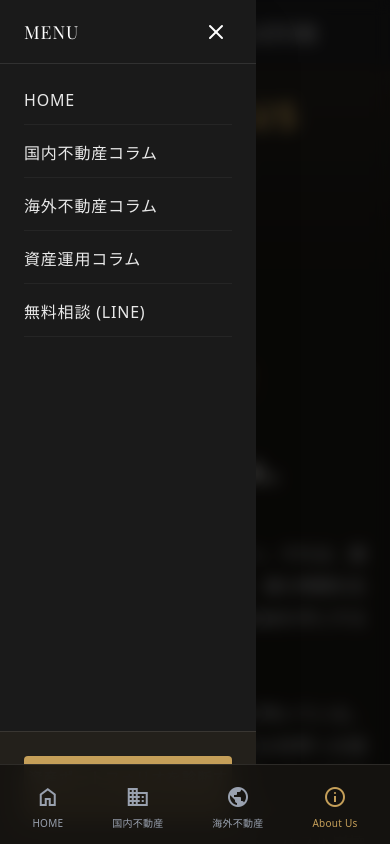
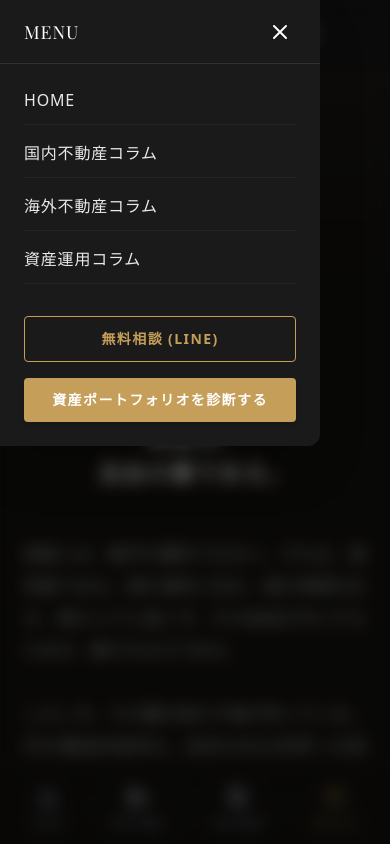
Before and after one commit to tomohiro-takahashi/wealth-navigator-2026, a Next.js app: page /about in a window 390 px wide. Both pictures are taken after a click on the button "Menu". Shown: the top 844 px of the page. Built offline with nearby package versions, Linux system fonts and the light colour scheme.

Commit message:
feat: Refine Header UI and unify Menu logic
- Implement MenuContext for shared drawer state\n- Refactor Header to use solid black, compact drawer design\n- Add HomeHeader to fix homepage state and remove legacy search icon\n- Polish drawer buttons (Gold LINE button, wider layout)

```diff
--- a/src/app/layout.tsx
+++ b/src/app/layout.tsx
@@ -22,6 +22,7 @@ export const metadata: Metadata = {
 import { Header } from "@/components/common/Header";
 import { Footer } from "@/components/common/Footer";
 import { BottomNav } from "@/components/common/BottomNav";
+import { MenuProvider } from "@/context/MenuContext";
 
 export default function RootLayout({
   children,
@@ -37,6 +38,7 @@ export default function RootLayout({
       <body
         className={`${notoSansJP.variable} ${shipporiMincho.variable} antialiased bg-[#F8F9FA] text-[#1A1A1B] pt-0 flex flex-col min-h-screen font-sans`}
       >
+        <MenuProvider>
           {/* pt-0 because Hero often goes under header or handles its own spacing. Resetting default top padding. */}
           <Header />
           <main className="flex-grow pb-24 md:pb-0">
@@ -44,6 +46,7 @@ export default function RootLayout({
           </main>
           <Footer />
           <BottomNav />
+        </MenuProvider>
       </body>
     </html>
   );
--- a/src/app/page.tsx
+++ b/src/app/page.tsx
@@ -3,6 +3,7 @@ import { getList } from '@/lib/microcms';
 import { Article, Property } from '@/types';
 import { getCategoryLabel } from '@/lib/utils';
 import Link from 'next/link';
+import { HomeHeader } from '@/components/home/HomeHeader';
 
 // ISR Configuration
 export const revalidate = 60;
@@ -69,17 +70,8 @@ export default async function Home() {
 
         {/* Header & Hero Section */}
         <header className="relative bg-[#161410] text-white">
-          <div className="sticky top-0 z-50 flex h-16 w-full items-center justify-between bg-[#161410]/95 px-5 border-b border-white/5 backdrop-blur-sm">
-            <button className="flex h-12 w-12 items-center justify-center rounded-full text-[#c59f59] transition-colors hover:text-white active:bg-white/5">
-              <span className="material-symbols-outlined text-[32px]">menu</span>
-            </button>
-            <h1 className="flex-1 text-center text-lg font-bold tracking-wide text-white/90">
-              Wealth Navigator
-            </h1>
-            <button className="flex h-12 w-12 items-center justify-center rounded-full text-[#c59f59] transition-colors hover:text-white active:bg-white/5">
-              <span className="material-symbols-outlined text-[28px]">search</span>
-            </button>
-          </div>
+          <HomeHeader />
+
 
           {/* Key Visual Area */}
           {/* Key Visual Area */}
@@ -286,6 +278,6 @@ export default async function Home() {
 
       {/* Bottom Nav */}
 
-    </div>
+    </div >
   );
 }
--- a/src/components/common/Header.tsx
+++ b/src/components/common/Header.tsx
@@ -1,11 +1,12 @@
 "use client";
 
-import React, { useState, useEffect } from 'react';
+import React, { useEffect } from 'react';
 import Link from 'next/link';
 import { Menu, X } from 'lucide-react';
+import { useMenu } from '@/context/MenuContext';
 
 export const Header = () => {
-    const [isMenuOpen, setIsMenuOpen] = useState(false);
+    const { isMenuOpen, toggleMenu } = useMenu();
 
     // Prevent scrolling when menu is open
     useEffect(() => {
@@ -19,16 +20,11 @@ export const Header = () => {
         };
     }, [isMenuOpen]);
 
-    const toggleMenu = () => {
-        setIsMenuOpen(!isMenuOpen);
-    };
-
-    const menuItems = [
+    const menuItems: { label: string; href: string; external?: boolean }[] = [
         { label: 'HOME', href: '/' },
         { label: '国内不動産コラム', href: '/articles?category=domestic' },
         { label: '海外不動産コラム', href: '/articles?category=overseas' },
         { label: '資産運用コラム', href: '/columns' },
-        { label: '無料相談 (LINE)', href: 'https://line.me/R/ti/p/@wealth-navigator', external: true },
     ];
 
     return (
@@ -77,7 +73,7 @@ export const Header = () => {
 
             {/* Mobile Drawer Menu (Modal Overlay) */}
             {isMenuOpen && (
-                <div className="fixed inset-0 z-50">
+                <div className="fixed inset-0 z-[100]">
                     {/* Backdrop */}
                     <div
                         className="absolute inset-0 bg-black/60 backdrop-blur-sm transition-opacity"
@@ -85,7 +81,7 @@ export const Header = () => {
                     />
 
                     {/* Drawer Panel */}
-                    <div className="absolute left-0 top-0 bottom-0 w-64 bg-[#1a1a1a] shadow-2xl flex flex-col transform transition-transform duration-300 ease-in-out">
+                    <div className="absolute left-0 top-0 w-80 h-fit bg-[#1a1a1a] shadow-2xl flex flex-col rounded-br-xl overflow-hidden pb-6 transform transition-transform duration-300 ease-in-out">
                         {/* Drawer Header */}
                         <div className="flex items-center justify-between px-6 h-16 border-b border-white/10 bg-[#1a1a1a]">
                             <span className="font-display text-lg tracking-wider text-white">MENU</span>
@@ -99,7 +95,7 @@ export const Header = () => {
                         </div>
 
                         {/* Drawer Links */}
-                        <nav className="flex-grow flex flex-col p-6 space-y-4 overflow-y-auto bg-[#1a1a1a]">
+                        <nav className="flex-grow flex flex-col p-6 space-y-4 bg-[#1a1a1a]">
                             {menuItems.map((item) => (
                                 <Link
                                     key={item.label}
@@ -114,8 +110,20 @@ export const Header = () => {
                             ))}
                         </nav>
 
-                        {/* Bottom CTA */}
-                        <div className="p-6 border-t border-white/10 bg-[#23201b]">
+                        {/* Bottom CTA Area */}
+                        <div className="px-6 pt-2 bg-[#1a1a1a] flex flex-col gap-4">
+                            {/* LINE Button (Sub Action) */}
+                            <a
+                                href="https://line.me/R/ti/p/@wealth-navigator"
+                                target="_blank"
+                                rel="noopener noreferrer"
+                                className="block w-full py-3 border border-[#c59f59] text-[#c59f59] text-sm text-center font-bold tracking-widest rounded transition-colors hover:bg-[#c59f59] hover:text-white"
+                                onClick={toggleMenu}
+                            >
+                                無料相談 (LINE)
+                            </a>
+
+                            {/* Diagnosis Button (Main Action) */}
                             <a
                                 href="/diagnosis"
                                 className="block w-full py-3 bg-[#c59f59] text-white text-sm text-center font-bold tracking-widest rounded shadow-md hover:bg-[#b08d4b] transition-all"
--- /dev/null
+++ b/src/components/home/HomeHeader.tsx
@@ -0,0 +1,25 @@
+"use client";
+
+import React from 'react';
+import { useMenu } from '@/context/MenuContext';
+
+export const HomeHeader = () => {
+    const { toggleMenu } = useMenu();
+
+    return (
+        <div className="sticky top-0 z-50 flex h-16 w-full items-center justify-between bg-[#161410]/95 px-5 border-b border-white/5 backdrop-blur-sm">
+            <button
+                onClick={toggleMenu}
+                className="flex h-12 w-12 items-center justify-center rounded-full text-[#c59f59] transition-colors hover:text-white active:bg-white/5"
+                aria-label="Menu"
+            >
+                <span className="material-symbols-outlined text-[32px]">menu</span>
+            </button>
+            <h1 className="flex-1 text-center text-lg font-bold tracking-wide text-white/90">
+                Wealth Navigator
+            </h1>
+            {/* Placeholder to balance the centered logo, same width as menu button */}
+            <div className="w-12 h-12"></div>
+        </div>
+    );
+};
--- /dev/null
+++ b/src/context/MenuContext.tsx
@@ -0,0 +1,34 @@
+"use client";
+
+import React, { createContext, useContext, useState, ReactNode } from 'react';
+
+type MenuContextType = {
+    isMenuOpen: boolean;
+    toggleMenu: () => void;
+    closeMenu: () => void;
+    openMenu: () => void;
+};
+
+const MenuContext = createContext<MenuContextType | undefined>(undefined);
+
+export const MenuProvider = ({ children }: { children: ReactNode }) => {
+    const [isMenuOpen, setIsMenuOpen] = useState(false);
+
+    const toggleMenu = () => setIsMenuOpen((prev) => !prev);
+    const closeMenu = () => setIsMenuOpen(false);
+    const openMenu = () => setIsMenuOpen(true);
+
+    return (
+        <MenuContext.Provider value={{ isMenuOpen, toggleMenu, closeMenu, openMenu }}>
+            {children}
+        </MenuContext.Provider>
+    );
+};
+
+export const useMenu = () => {
+    const context = useContext(MenuContext);
+    if (context === undefined) {
+        throw new Error('useMenu must be used within a MenuProvider');
+    }
+    return context;
+};
```
Lines whose indentation alone changed are shown as unchanged.
